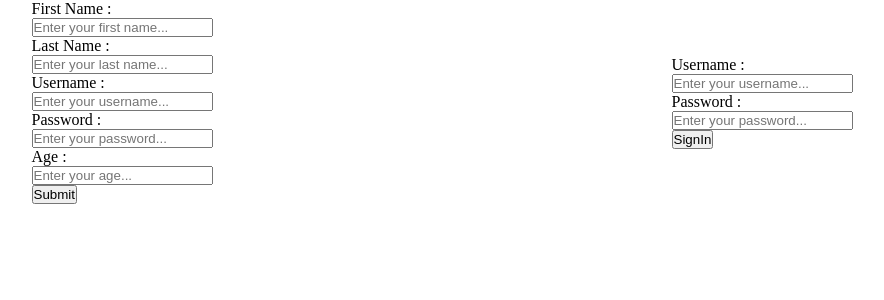
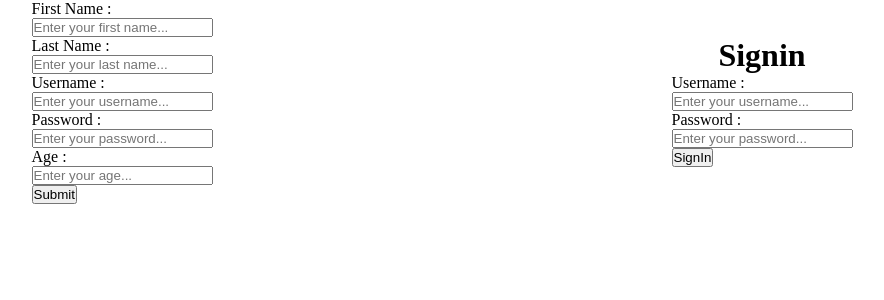
Before and after one commit to KuNaLcoder2003/NotesApp, a React (Vite) app in the folder frontend/: page /student in a window 1280 px wide. Shown: the top 300 px of the page, without its empty margins (198-1082 px from the left). Built offline with nearby package versions, Linux system fonts and the light colour scheme.

Commit message:
fixed signin bug

```diff
--- a/frontend/src/components/signin/SignIn.jsx
+++ b/frontend/src/components/signin/SignIn.jsx
@@ -1,7 +1,8 @@
 import React, { useState } from 'react'
 import { useNavigate } from 'react-router-dom'
+import "./signin.css"
 
-const SignIn = ({ url, setLogin, setId }) => {
+const SignIn = ({ url, setLogin, type }) => {
   const [fromData, setFormData] = useState({
     username: '',
     password: ''
@@ -27,9 +28,10 @@ const SignIn = ({ url, setLogin, setId }) => {
         console.log(response);
         if (response.token) {
           localStorage.setItem('token', `Bearer ${response.token}`)
+          type === "student" ? localStorage.setItem('profile' , "student") : localStorage.setItem('profile' , "teacher")
           setLogin(true);
           // setId(response.id)
-          // navigate(`/student/${response.id}`)
+          // type === "student" ? navigate(`/student/${response.id}`) : navigate('/teacher')
         }
         setFormData({
           username: '',
@@ -42,7 +44,7 @@ const SignIn = ({ url, setLogin, setId }) => {
   }
   return (
     <div className='sign-in-wrapper'>
-
+      <h1 style={{textAlign : "center"}}>Signin</h1>
       <form onSubmit={submitHandler}>
 
         <div>
```
